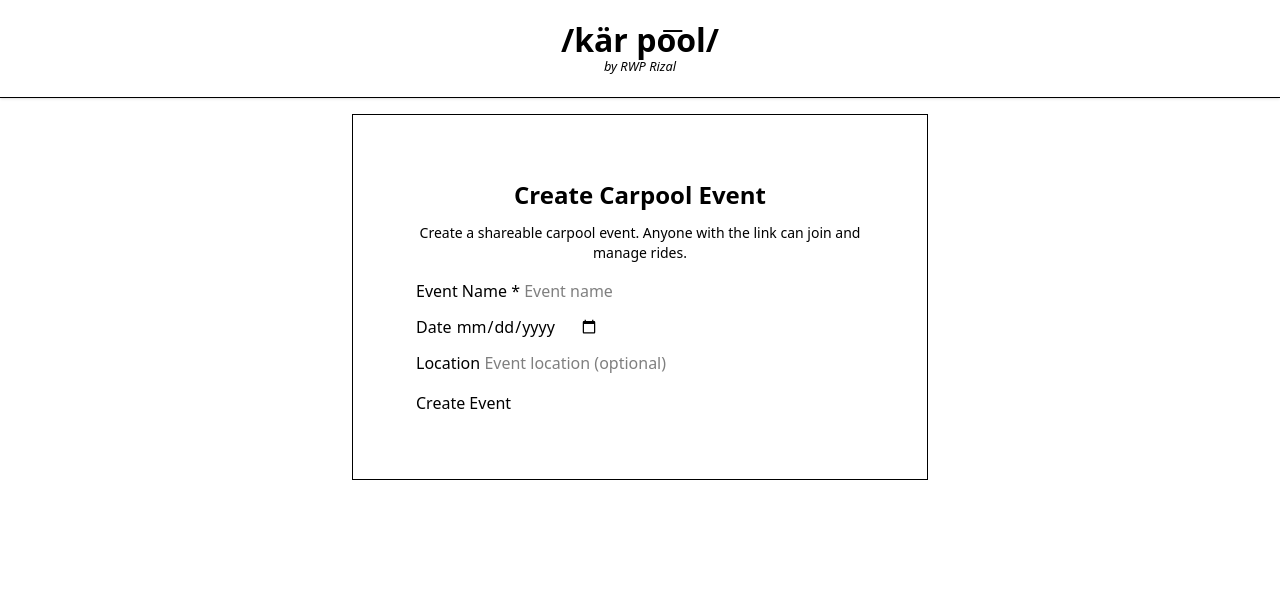
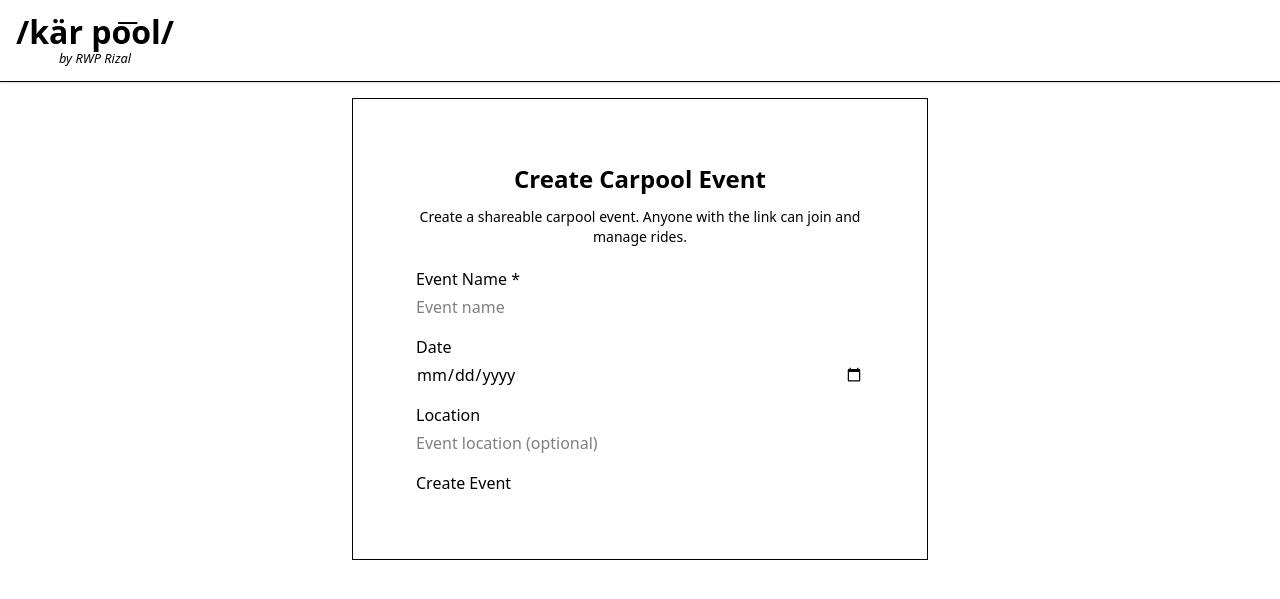
Before and after one commit to zorexsalvo/karpool, a Django app: template templates/events/home.html in a window 1280 px wide. Shown: the top 599 px of the page. Run offline with Django 3.2, Linux system fonts and the light colour scheme; the template is opened without the code that fills it, so the values that code supplies are empty; some libraries are stand-ins or nearby versions.

Commit message:
Fix spacing

```diff
--- a/templates/base.html
+++ b/templates/base.html
@@ -45,6 +45,43 @@
             padding: 0;
             line-height: 1;
         }
+
+        /* Form fixes for DaisyUI v5 alignment issues */
+        .form-control {
+            width: 100%;
+        }
+
+        .input, .select, .textarea {
+            width: 100%;
+            display: block;
+        }
+
+        .label {
+            display: flex;
+            width: 100%;
+            align-items: center;
+        }
+
+        .label-text {
+            flex: 1;
+        }
+
+        /* Ensure buttons maintain proper spacing */
+        .btn {
+            display: inline-flex;
+            align-items: center;
+            justify-content: center;
+        }
+
+        /* Fix modal form alignment */
+        .modal-box .form-control {
+            margin-bottom: 1rem;
+        }
+
+        /* Fix select dropdown width */
+        .select select {
+            width: 100%;
+        }
     </style>
 </head>
 <body class="bg-base-100">
```
